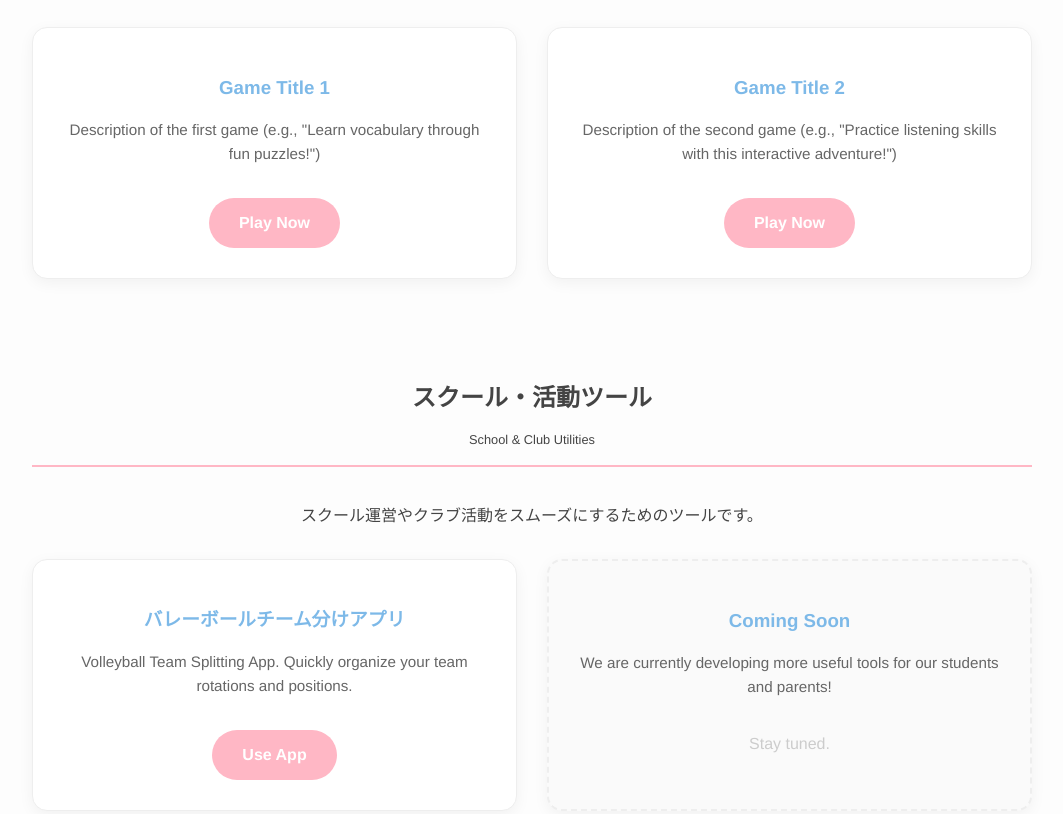
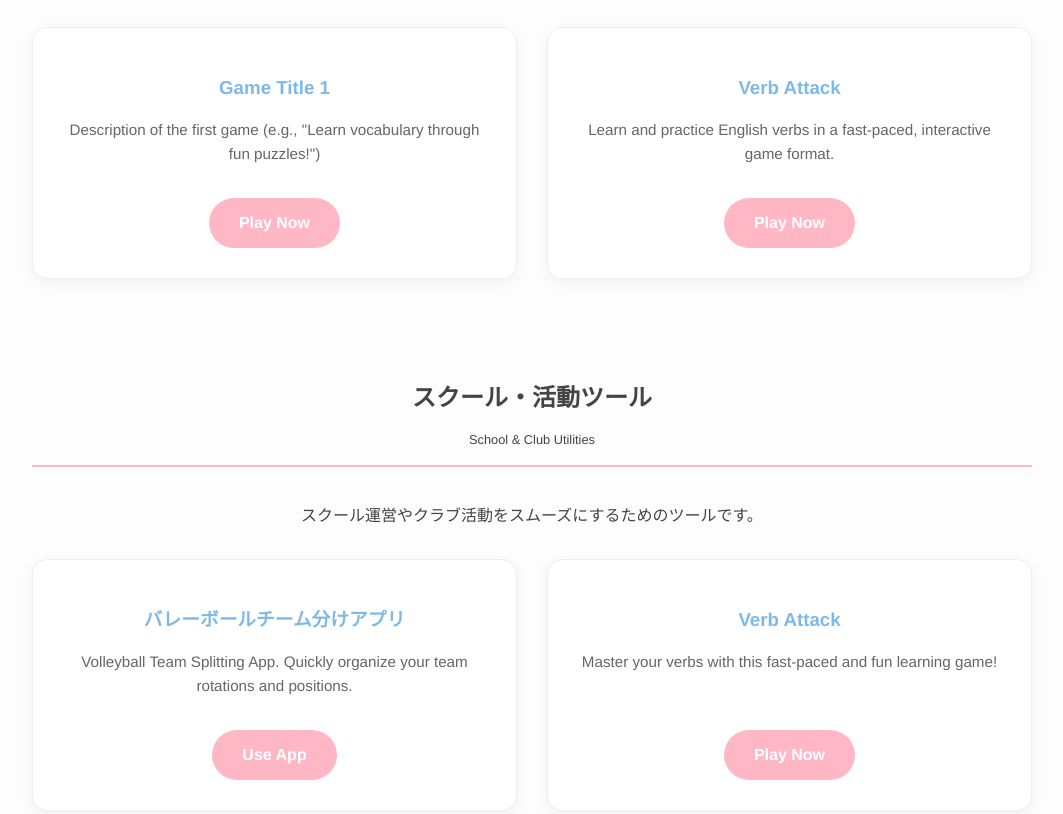
Before and after one commit to jonobugs/english-blossoms-temp, a plain HTML site: page tools.html in a window 1280 px wide. Shown: the part 511-1325 px from the top of the page, without its empty margins (108-1171 px from the left). Drawn offline with Linux system fonts and the light colour scheme.

Commit message:
Added a new game called "Verb Attack" to the tools.html page, which allows users to practice English verbs in an interactive format. The game is accessible via a "Play Now" button that links to the game's index page.

```diff
--- a/tools.html
+++ b/tools.html
@@ -150,10 +150,10 @@
             </div>
 
             <div class="app-card">
-                <h3>Game Title 2</h3>
-                <p>Description of the second game (e.g., "Practice listening skills with this interactive adventure!")
+                <h3>Verb Attack</h3>
+                <p>Learn and practice English verbs in a fast-paced, interactive game format.
                 </p>
-                <a href="URL_HERE" class="btn">Play Now</a>
+                <a href="apps/games/verbattack/index.html" class="btn">Play Now</a>
             </div>
         </div>
 
@@ -170,12 +170,12 @@
                 <a href="URL_HERE" class="btn">Use App</a>
             </div>
 
-            <!-- Add more utility apps here if you make them -->
-            <div class="app-card" style="border: 2px dashed #eee; background: #fafafa;">
-                <h3>Coming Soon</h3>
-                <p>We are currently developing more useful tools for our students and parents!</p>
-                <span style="color: #ccc;">Stay tuned.</span>
+            <div class="app-card">
+                <h3>Verb Attack</h3>
+                <p>Master your verbs with this fast-paced and fun learning game!</p>
+                <a href="apps/games/verbattack/index.html" class="btn">Play Now</a>
             </div>
+
         </div>
 
     </div>
```
